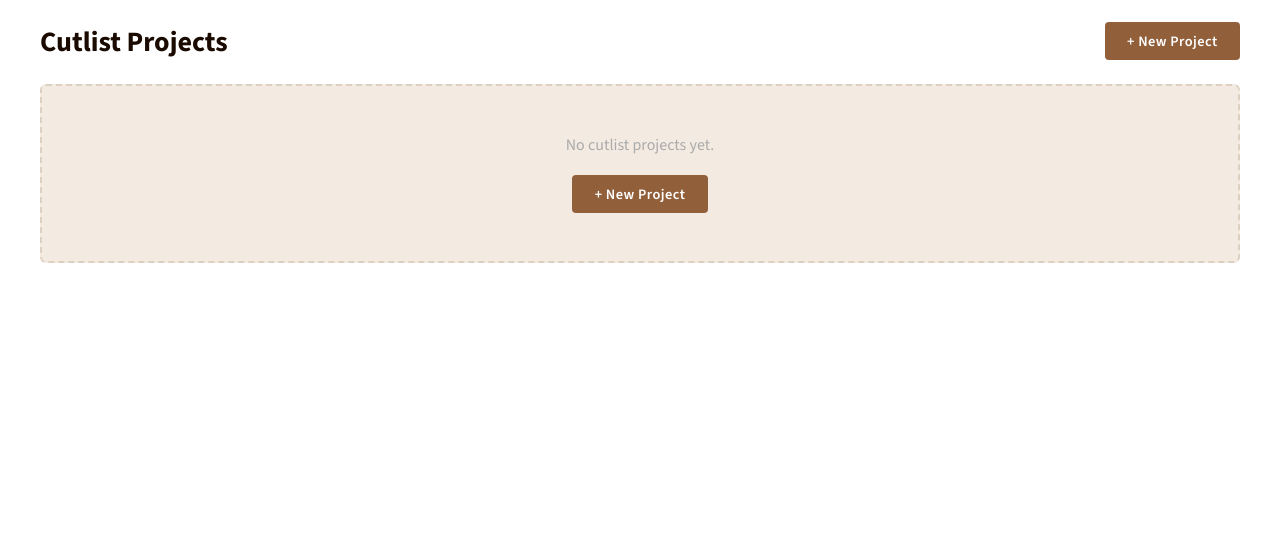
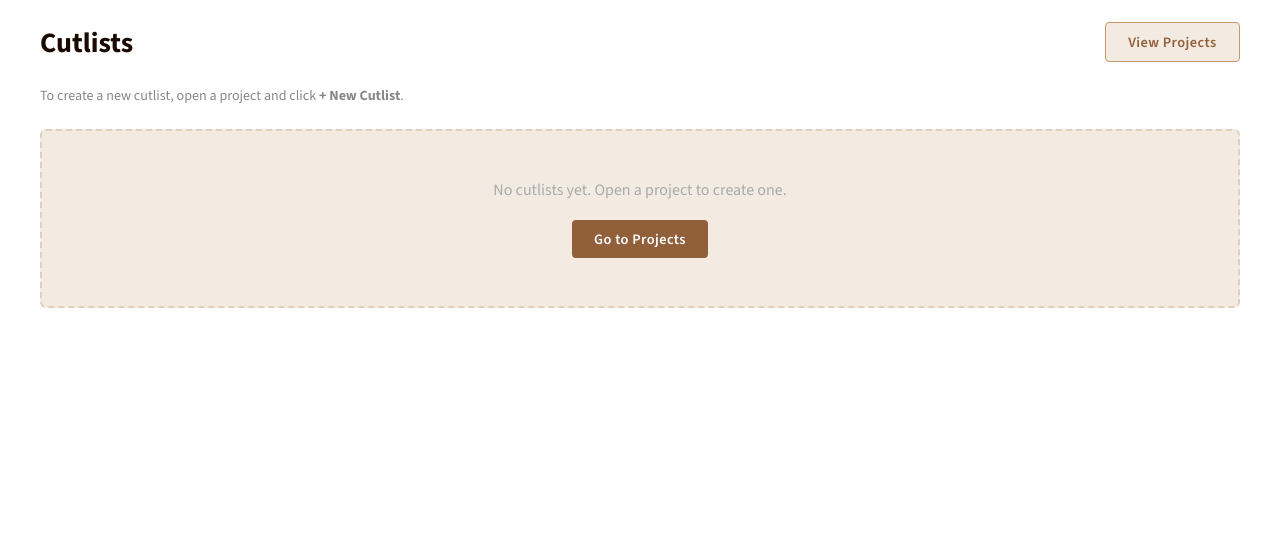
Before and after one commit to stevepenney/LBDesign, a Django app: page /cutlist/ in a window 1280 px wide. Shown: the part 89-637 px from the top of the page. Run offline with Django 5.2, Linux system fonts and the light colour scheme; the visitor is signed in with stand-in values (Sample User, id 1); parts of the project's set-up code (start-up, migrations or seed data) failed here and were passed over.

Commit message:
Fixing internal server error

```diff
--- a/templates/cutlist/project_list.html
+++ b/templates/cutlist/project_list.html
@@ -1,70 +1,108 @@
 {% extends 'base.html' %}
-{% load static %}
 
-{% block title %}Cutlist Projects{% endblock %}
+{% block title %}Cutlists{% endblock %}
+
+{% block extra_css %}
+<style>
+  .toolbar {
+    display: flex;
+    align-items: center;
+    justify-content: space-between;
+    margin-bottom: 1.5rem;
+    flex-wrap: wrap;
+    gap: 1rem;
+  }
+  .card {
+    background: var(--white);
+    border: 1px solid var(--border);
+    border-radius: 6px;
+    box-shadow: var(--shadow);
+    overflow: hidden;
+  }
+  .cutlist-table { width: 100%; border-collapse: collapse; font-size: 0.9rem; }
+  .cutlist-table th {
+    background: var(--brown);
+    color: var(--white);
+    padding: .6rem .75rem;
+    text-align: left;
+    font-size: 0.75rem;
+    font-weight: 700;
+    text-transform: uppercase;
+    letter-spacing: .06em;
+  }
+  .cutlist-table td { padding: .6rem .75rem; border-bottom: 1px solid var(--border); vertical-align: middle; }
+  .cutlist-table tbody tr:last-child td { border-bottom: none; }
+  .cutlist-table tbody tr:hover td { background: var(--tan-bg); }
+  .lb-ref { font-family: monospace; font-weight: 700; color: var(--brown-dark); font-size: 0.88rem; }
+  .empty-state {
+    text-align: center;
+    padding: 3rem 2rem;
+    color: #aaa;
+    background: var(--tan-bg);
+    border: 2px dashed var(--border);
+    border-radius: 6px;
+  }
+  .empty-state p { margin-bottom: 1.25rem; }
+  .btn-link {
+    background: none; border: none; padding: 0;
+    color: var(--brown); cursor: pointer; text-decoration: none; font-family: inherit; font-size: 0.85rem;
+  }
+  .btn-link:hover { text-decoration: underline; }
+</style>
+{% endblock %}
 
 {% block content %}
-<div style="display:flex;align-items:center;justify-content:space-between;margin-bottom:1.5rem;flex-wrap:wrap;gap:1rem;">
-  <h1 class="page-title" style="margin:0;">Cutlist Projects</h1>
-  <form method="post" action="{% url 'cutlist:project_new' %}">
-    {% csrf_token %}
-    <button type="submit" class="btn btn-primary">+ New Project</button>
-  </form>
+<div class="toolbar">
+  <h1 class="page-title" style="margin:0;">Cutlists</h1>
+  <a href="{% url 'projects:project_list' %}" class="btn btn-secondary">View Projects</a>
 </div>
 
-{% if projects %}
-<table style="width:100%;border-collapse:collapse;font-size:0.9rem;">
+<p style="color:#888;font-size:0.88rem;margin-bottom:1.5rem;">
+  To create a new cutlist, open a project and click <strong>+ New Cutlist</strong>.
+</p>
+
+{% if cutlists %}
+<div class="card">
+  <table class="cutlist-table">
     <thead>
-    <tr style="background:var(--tan-bg);border-bottom:2px solid var(--border);">
-      <th style="padding:.5rem .75rem;text-align:left;font-size:0.72rem;font-weight:700;text-transform:uppercase;letter-spacing:.06em;color:#999;">Project</th>
-      <th style="padding:.5rem .75rem;text-align:left;font-size:0.72rem;font-weight:700;text-transform:uppercase;letter-spacing:.06em;color:#999;">Linked Job</th>
-      <th style="padding:.5rem .75rem;text-align:left;font-size:0.72rem;font-weight:700;text-transform:uppercase;letter-spacing:.06em;color:#999;">Created By</th>
-      <th style="padding:.5rem .75rem;text-align:left;font-size:0.72rem;font-weight:700;text-transform:uppercase;letter-spacing:.06em;color:#999;">Last Updated</th>
-      <th style="padding:.5rem .75rem;"></th>
+      <tr>
+        <th>Cutlist Name</th>
+        <th>Project</th>
+        <th>Client</th>
+        <th>Created By</th>
+        <th>Last Updated</th>
+        <th></th>
       </tr>
     </thead>
     <tbody>
-    {% for proj in projects %}
-    <tr style="border-bottom:1px solid var(--border);">
-      <td style="padding:.6rem .75rem;">
-        <a href="{% url 'cutlist:project_edit' proj.pk %}" style="font-weight:600;color:var(--brown-dark);">{{ proj.name }}</a>
-      </td>
-      <td style="padding:.6rem .75rem;color:#888;font-size:0.85rem;">
-        {% if proj.job %}
-          <a href="{% url 'jobs:job_detail' proj.job.pk %}">{{ proj.job.job_reference }}</a>
-        {% else %}
-          <span style="color:#bbb;">—</span>
-        {% endif %}
-      </td>
-      <td style="padding:.6rem .75rem;color:#888;font-size:0.85rem;">
-        {{ proj.created_by.get_full_name|default:proj.created_by.username|default:"—" }}
-      </td>
-      <td style="padding:.6rem .75rem;color:#888;font-size:0.85rem;">
-        {{ proj.updated_at|date:"d M Y, g:ia" }}
-      </td>
-      <td style="padding:.6rem .75rem;text-align:right;white-space:nowrap;">
-        <a href="{% url 'cutlist:project_edit' proj.pk %}" class="btn btn-secondary" style="font-size:0.8rem;padding:.3rem .8rem;">Open</a>
-        <form method="post" action="{% url 'cutlist:project_duplicate' proj.pk %}" style="display:inline;">
+      {% for cl in cutlists %}
+      <tr>
+        <td><a href="{% url 'cutlist:project_edit' cl.pk %}" style="font-weight:600;color:var(--brown-dark);">{{ cl.name }}</a></td>
+        <td><a href="{% url 'projects:project_detail' cl.project.pk %}"><span class="lb-ref">{{ cl.project.lb_ref }}</span></a></td>
+        <td style="color:#888;font-size:0.85rem;">{{ cl.project.client_name }}</td>
+        <td style="color:#888;font-size:0.85rem;">{{ cl.created_by.get_full_name|default:cl.created_by.username|default:"—" }}</td>
+        <td style="color:#888;font-size:0.85rem;">{{ cl.updated_at|date:"d M Y, g:ia" }}</td>
+        <td style="text-align:right;white-space:nowrap;">
+          <a href="{% url 'cutlist:project_edit' cl.pk %}" style="margin-right:.5rem;font-size:0.85rem;">Open</a>
+          <form method="post" action="{% url 'cutlist:project_duplicate' cl.pk %}" style="display:inline;">
             {% csrf_token %}
-          <button type="submit" class="btn btn-secondary" style="font-size:0.8rem;padding:.3rem .8rem;">Duplicate</button>
+            <button type="submit" class="btn-link" style="margin-right:.5rem;">Duplicate</button>
           </form>
-        <form method="post" action="{% url 'cutlist:project_delete' proj.pk %}" style="display:inline;"
-              onsubmit="return confirm('Delete {{ proj.name|escapejs }}?')">
+          <form method="post" action="{% url 'cutlist:project_delete' cl.pk %}" style="display:inline;"
+                onsubmit="return confirm('Delete {{ cl.name|escapejs }}?')">
             {% csrf_token %}
-          <button type="submit" class="btn btn-secondary" style="font-size:0.8rem;padding:.3rem .8rem;color:#c00;border-color:#e0a0a0;">Delete</button>
+            <button type="submit" class="btn-link" style="color:#c00;">Delete</button>
           </form>
         </td>
       </tr>
       {% endfor %}
     </tbody>
   </table>
+</div>
 {% else %}
-<div style="text-align:center;padding:3rem 2rem;color:#aaa;background:var(--tan-bg);border:2px dashed var(--border);border-radius:6px;">
-  <p style="margin-bottom:1.25rem;">No cutlist projects yet.</p>
-  <form method="post" action="{% url 'cutlist:project_new' %}">
-    {% csrf_token %}
-    <button type="submit" class="btn btn-primary">+ New Project</button>
-  </form>
+<div class="empty-state">
+  <p>No cutlists yet. Open a project to create one.</p>
+  <a href="{% url 'projects:project_list' %}" class="btn btn-primary">Go to Projects</a>
 </div>
 {% endif %}
 {% endblock %}
```
Lines whose indentation alone changed are shown as unchanged.
